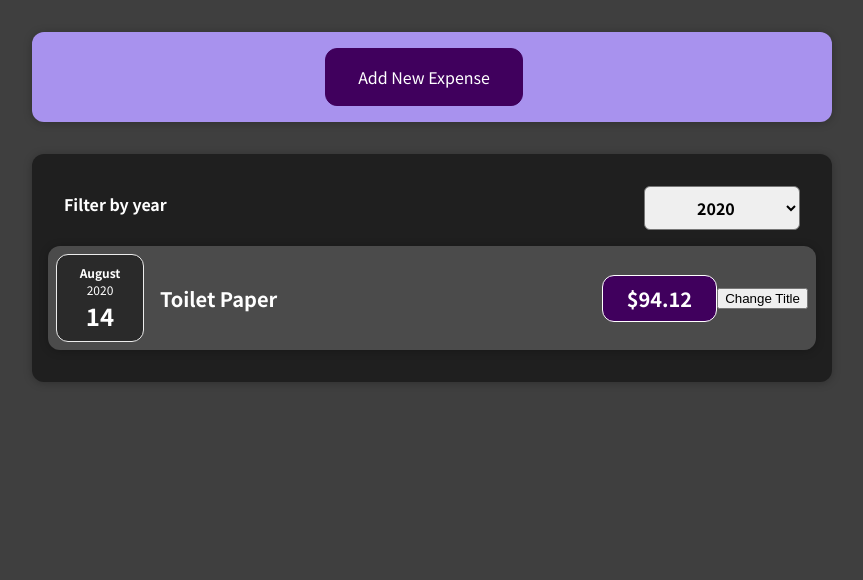
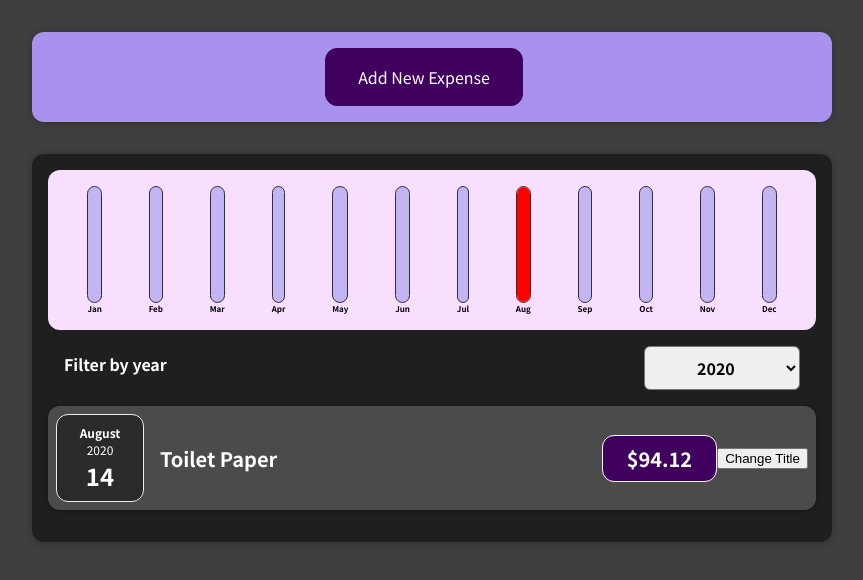
Before and after one commit to sopherwang/expense_app_react, a React (Create React App) app: page / in a window 1280 px wide. Shown: the top 580 px of the page, without its empty margins (208-1071 px from the left). Built offline with nearby package versions, Linux system fonts and the light colour scheme.

Commit message:
Create chart bars

```diff
--- /dev/null
+++ b/src/components/chart/Chart.css
@@ -0,0 +1,9 @@
+.chart {
+    padding: 1rem;
+    border-radius: 12px;
+    background-color: #f8dfff;
+    text-align: center;
+    display: flex;
+    justify-content: space-around;
+    height: 10rem;
+}
--- /dev/null
+++ b/src/components/chart/Chart.js
@@ -0,0 +1,17 @@
+import './Chart.css'
+import ChartBar from "./ChartBar";
+
+const Chart = (props) => {
+  const values = props.dataPoints.map(dataPoint => dataPoint.value)
+  const total = Math.max(...values)
+
+  return (
+    <div className='chart'>
+      {
+        props.dataPoints.map(dataPoint => <ChartBar key={dataPoint.label} value={dataPoint.value} maxValue={total}
+                                                    label={dataPoint.label}/>)
+      }
+    </div>
+  )
+}
+export default Chart
--- /dev/null
+++ b/src/components/chart/ChartBar.css
@@ -0,0 +1,30 @@
+.chart-bar {
+    height: 100%;
+    display: flex;
+    flex-direction: column;
+    align-items: center;
+}
+
+.chart-bar__inner {
+    height: 100%;
+    width: 100%;
+    border: 1px solid #313131;
+    border-radius: 12px;
+    background-color: #c3b4f3;
+    overflow: hidden;
+    display: flex;
+    flex-direction: column;
+    justify-content: flex-end;
+}
+
+.chart-bar__fill {
+    background-color: #4826b9;
+    width: 100%;
+    transition: all 0.3s ease-out;
+}
+
+.chart-bar__label {
+    font-weight: bold;
+    font-size: 0.5rem;
+    text-align: center;
+}
--- /dev/null
+++ b/src/components/chart/ChartBar.js
@@ -0,0 +1,16 @@
+import './ChartBar.css'
+
+const ChartBar = (props) => {
+  let barFillHeight = '0%'
+  if (props.maxValue > 0) {
+    barFillHeight = Math.round((props.value / props.maxValue) * 100) + '%'
+  }
+
+  return <div className='chart-bar'>
+    <div className='chart-bar__inner'>
+      <div className='chart-bar__fill' style={{height: barFillHeight, backgroundColor: 'red'}}/>
+    </div>
+    <div className='chart-bar__label'>{props.label}</div>
+  </div>
+}
+export default ChartBar
--- a/src/components/expenses/Expenses.js
+++ b/src/components/expenses/Expenses.js
@@ -4,6 +4,7 @@
 import ExpensesFilter from "./ExpensesFilter";
 import {useState} from 'react'
 import ExpenseList from "./ExpenseList";
+import ExpensesChart from "./ExpensesChart";
 
 function Expenses(props) {
   const [selectedYear, setSelectedYear] = useState('2020')
@@ -16,6 +17,7 @@
 
   return (
     <Card className='expenses'>
+      <ExpensesChart expenses={filteredExpenses}/>
       <ExpensesFilter selectedYear={selectedYear} onFilterSelect={onFilterSelectHandler}/>
       <ExpenseList items={filteredExpenses}/>
     </Card>
--- /dev/null
+++ b/src/components/expenses/ExpensesChart.js
@@ -0,0 +1,63 @@
+import Chart from "../chart/Chart";
+
+const ExpensesChart = (props) => {
+  const chartDataPoints = [
+    {
+      value: 0,
+      label: 'Jan'
+    },
+    {
+      value: 0,
+      label: 'Feb'
+    },
+    {
+      value: 0,
+      label: 'Mar'
+    },
+    {
+      value: 0,
+      label: 'Apr'
+    },
+    {
+      value: 0,
+      label: 'May'
+    },
+    {
+      value: 0,
+      label: 'Jun'
+    },
+    {
+      value: 0,
+      label: 'Jul'
+    },
+    {
+      value: 0,
+      label: 'Aug'
+    },
+    {
+      value: 0,
+      label: 'Sep'
+    },
+    {
+      value: 0,
+      label: 'Oct'
+    },
+    {
+      value: 0,
+      label: 'Nov'
+    },
+    {
+      value: 0,
+      label: 'Dec'
+    },
+  ]
+
+  for (const expense of props.expenses) {
+    const expenseMonth = expense.date.getMonth()
+    chartDataPoints[expenseMonth].value += expense.amount
+  }
+
+  return <Chart dataPoints={chartDataPoints}/>
+}
+
+export default ExpensesChart
```
Also changed, not shown: 1 other file (tests, documents, lock files or other folders).
